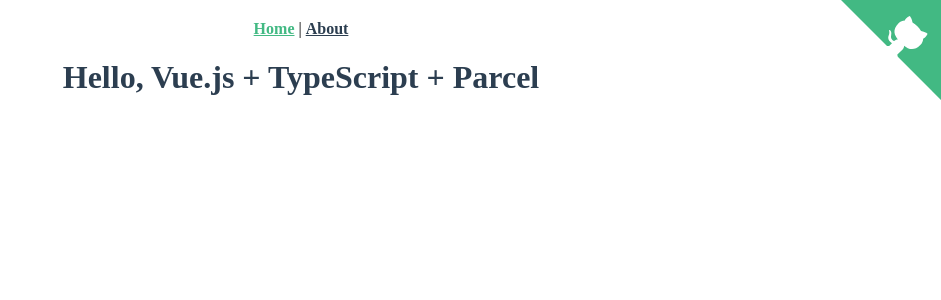
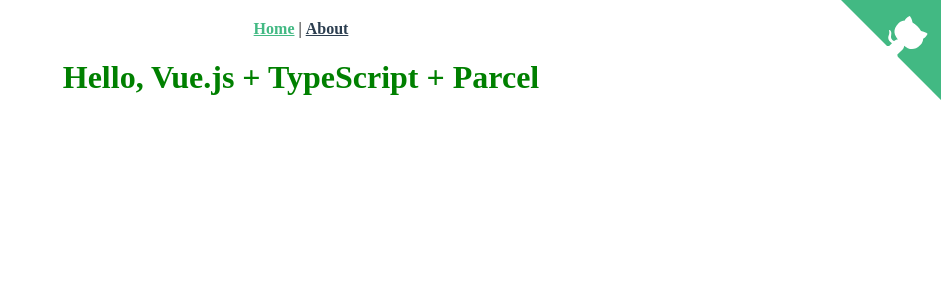
Before and after one commit to teinen/vue-ts-parcel-boilerplate, a Vue app: page / in a window 1280 px wide. Shown: the top 300 px of the page, without its empty margins (339-1280 px from the left). Built offline with nearby package versions, Linux system fonts and the light colour scheme.

Commit message:
Modify Home view

```diff
--- a/src/App.vue
+++ b/src/App.vue
@@ -1,8 +1,7 @@
 <template>
   <div>
     <nav>
-      <router-link to="/">Home</router-link>
-      |
+      <router-link to="/">Home</router-link> |
       <router-link to="/about">About</router-link>
     </nav>
 
--- a/src/views/Home.vue
+++ b/src/views/Home.vue
@@ -1,17 +1,17 @@
 <template>
-  <h1>Hello, {{ framework }} + {{ superset }} + {{ bundler }}</h1>
+  <HelloComponent />
 </template>
 
 <script lang="ts">
 import { Component, Vue } from "vue-property-decorator";
+import Hello from "~/src/components/Hello.vue";
 
-@Component
-export default class Hello extends Vue {
-  /** data */
-  framework: string = "Vue.js";
-  superset: string = "TypeScript";
-  bundler: string = "Parcel";
-}
+@Component({
+  components: {
+    HelloComponent: Hello
+  }
+})
+export default class Home extends Vue {}
 </script>
 
 <style lang="scss" scoped>
```
